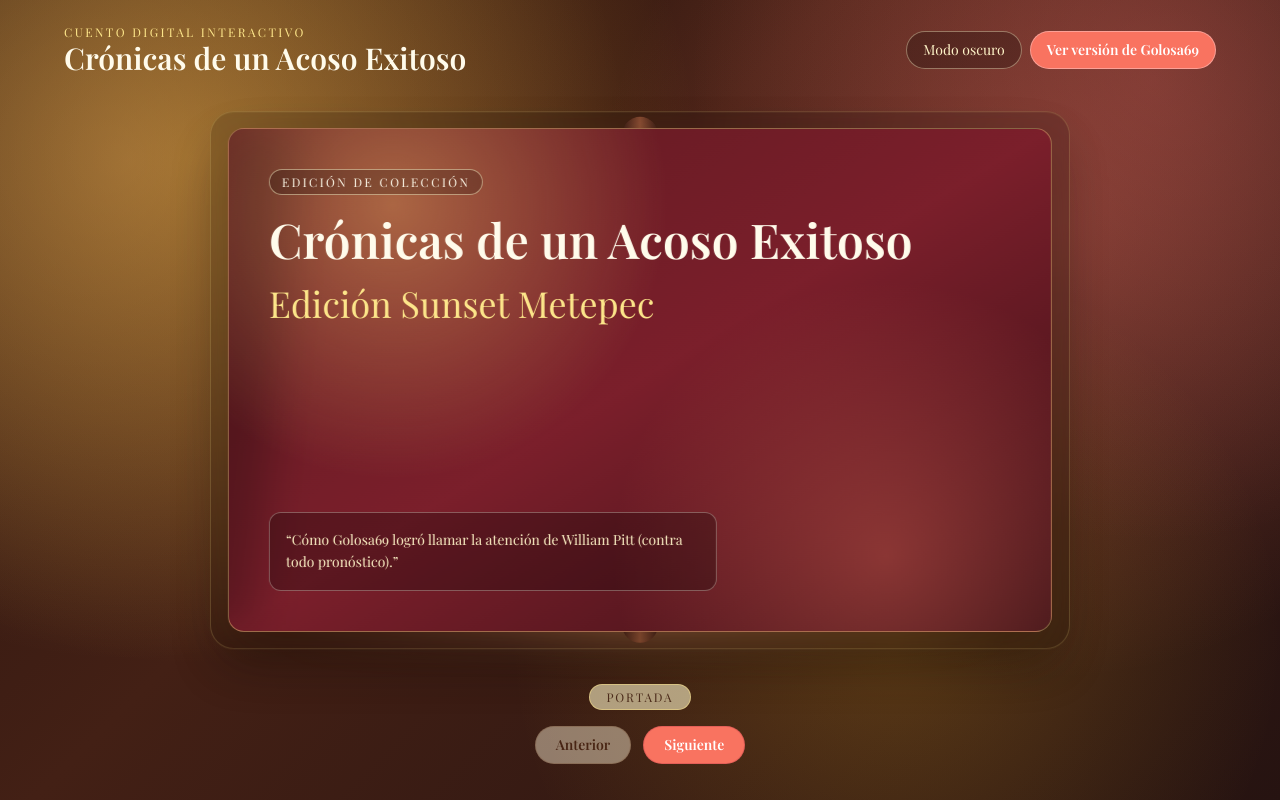
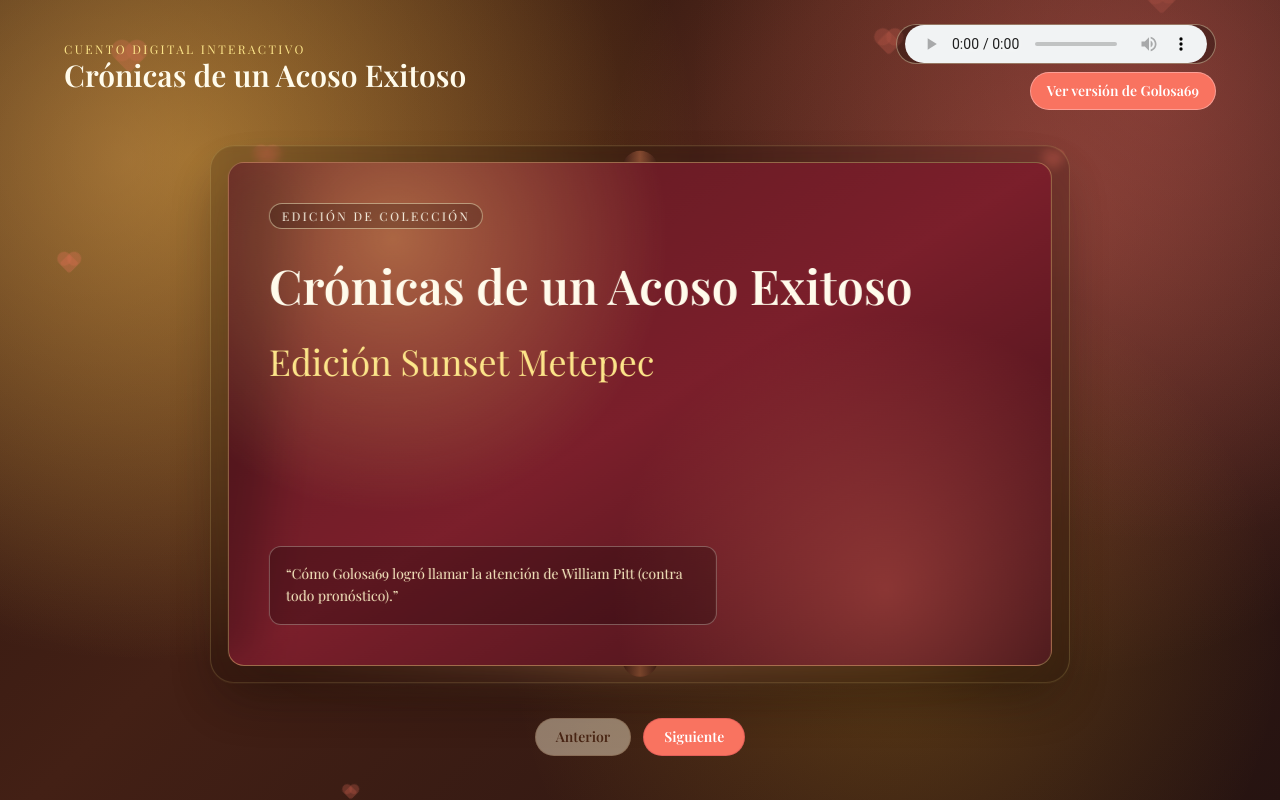
Before and after one commit to arturovk8-cell/web-amor-book, a Next.js app: page / in a window 1280 px wide. Built offline with nearby package versions, Linux system fonts and the light colour scheme.

Commit message:
Corrige error en animación3

```diff
--- a/app/globals.css
+++ b/app/globals.css
@@ -60,6 +60,180 @@ body {
   pointer-events: none;
 }
 
+.heart-rain {
+  position: absolute;
+  inset: 0;
+  z-index: 0;
+  overflow: hidden;
+  pointer-events: none;
+}
+
+.heart-drop {
+  --heart-size: 18px;
+  --duration: 14s;
+  --delay: 0s;
+  --drift: 0px;
+  position: absolute;
+  top: 110%;
+  left: 50%;
+  width: var(--heart-size);
+  height: var(--heart-size);
+  transform: translateX(-50%) rotate(-45deg);
+  border-radius: 3px;
+  background: rgba(249, 115, 96, 0.45);
+  opacity: 0;
+  animation: heart-rise var(--duration) linear infinite;
+  animation-delay: var(--delay);
+}
+
+.heart-drop::before,
+.heart-drop::after {
+  content: "";
+  position: absolute;
+  width: 100%;
+  height: 100%;
+  border-radius: 999px;
+  background: inherit;
+}
+
+.heart-drop::before {
+  top: -50%;
+  left: 0;
+}
+
+.heart-drop::after {
+  top: 0;
+  left: 50%;
+}
+
+.heart-drop:nth-child(1) {
+  left: 4%;
+  --heart-size: 14px;
+  --duration: 12s;
+  --delay: -2s;
+  --drift: 18px;
+}
+
+.heart-drop:nth-child(2) {
+  left: 11%;
+  --heart-size: 20px;
+  --duration: 15s;
+  --delay: -7s;
+  --drift: -26px;
+}
+
+.heart-drop:nth-child(3) {
+  left: 19%;
+  --heart-size: 16px;
+  --duration: 13s;
+  --delay: -4s;
+  --drift: 22px;
+}
+
+.heart-drop:nth-child(4) {
+  left: 27%;
+  --heart-size: 12px;
+  --duration: 10.5s;
+  --delay: -6s;
+  --drift: -14px;
+}
+
+.heart-drop:nth-child(5) {
+  left: 34%;
+  --heart-size: 18px;
+  --duration: 16s;
+  --delay: -3s;
+  --drift: 30px;
+}
+
+.heart-drop:nth-child(6) {
+  left: 41%;
+  --heart-size: 15px;
+  --duration: 12.8s;
+  --delay: -8s;
+  --drift: -20px;
+}
+
+.heart-drop:nth-child(7) {
+  left: 48%;
+  --heart-size: 22px;
+  --duration: 17s;
+  --delay: -10s;
+  --drift: 34px;
+}
+
+.heart-drop:nth-child(8) {
+  left: 56%;
+  --heart-size: 13px;
+  --duration: 11.4s;
+  --delay: -1s;
+  --drift: -16px;
+}
+
+.heart-drop:nth-child(9) {
+  left: 63%;
+  --heart-size: 19px;
+  --duration: 14.5s;
+  --delay: -9s;
+  --drift: 24px;
+}
+
+.heart-drop:nth-child(10) {
+  left: 70%;
+  --heart-size: 16px;
+  --duration: 12.4s;
+  --delay: -5s;
+  --drift: -18px;
+}
+
+.heart-drop:nth-child(11) {
+  left: 77%;
+  --heart-size: 21px;
+  --duration: 16.5s;
+  --delay: -12s;
+  --drift: 30px;
+}
+
+.heart-drop:nth-child(12) {
+  left: 83%;
+  --heart-size: 14px;
+  --duration: 11s;
+  --delay: -2.5s;
+  --drift: -22px;
+}
+
+.heart-drop:nth-child(13) {
+  left: 89%;
+  --heart-size: 17px;
+  --duration: 13.5s;
+  --delay: -6.5s;
+  --drift: 16px;
+}
+
+.heart-drop:nth-child(14) {
+  left: 94%;
+  --heart-size: 12px;
+  --duration: 10s;
+  --delay: -4.5s;
+  --drift: -12px;
+}
+
+.heart-drop:nth-child(15) {
+  left: 52%;
+  --heart-size: 15px;
+  --duration: 18s;
+  --delay: -11s;
+  --drift: -36px;
+}
+
+.heart-drop:nth-child(16) {
+  left: 24%;
+  --heart-size: 23px;
+  --duration: 19s;
+  --delay: -13s;
+  --drift: 40px;
+}
+
 .typewriter-caret {
   display: inline-block;
   margin-left: 4px;
@@ -68,6 +242,26 @@ body {
   background-color: currentColor;
   animation: blink 1s steps(1) infinite;
   vertical-align: bottom;
+}
+
+@keyframes heart-rise {
+  0% {
+    transform: translate3d(0, 0, 0) rotate(-45deg) scale(0.8);
+    opacity: 0;
+  }
+
+  12% {
+    opacity: 0.7;
+  }
+
+  80% {
+    opacity: 0.55;
+  }
+
+  100% {
+    transform: translate3d(var(--drift), -125vh, 0) rotate(-45deg) scale(1.12);
+    opacity: 0;
+  }
 }
 
 @keyframes blink {
@@ -81,3 +275,9 @@ body {
     opacity: 0;
   }
 }
+
+@media (prefers-reduced-motion: reduce) {
+  .heart-rain {
+    display: none;
+  }
+}
--- a/app/page.tsx
+++ b/app/page.tsx
@@ -4,14 +4,20 @@ import { useState } from "react";
 import { Book } from "@/components/Book";
 import { storyPages } from "@/data/pages";
 
+const floatingHearts = Array.from({ length: 16 });
+
 export default function Home() {
-  const [darkMode, setDarkMode] = useState(false);
   const [showGolosaVersion, setShowGolosaVersion] = useState(false);
 
   return (
-    <main className={darkMode ? "dark" : ""}>
+    <main>
       <section className="relative min-h-screen overflow-x-hidden px-4 py-6 text-[#2f1a0f] transition-colors sm:px-8 md:px-10">
-        <div className="absolute inset-0 bg-[radial-gradient(circle_at_10%_20%,rgba(253,186,116,0.32),transparent_38%),radial-gradient(circle_at_90%_10%,rgba(248,113,113,0.25),transparent_34%),radial-gradient(circle_at_70%_80%,rgba(251,191,36,0.2),transparent_35%)] dark:bg-[radial-gradient(circle_at_10%_20%,rgba(251,191,36,0.15),transparent_35%),radial-gradient(circle_at_90%_10%,rgba(251,146,60,0.18),transparent_30%),radial-gradient(circle_at_70%_80%,rgba(248,113,113,0.12),transparent_30%)]" />
+        <div className="absolute inset-0 bg-[radial-gradient(circle_at_10%_20%,rgba(253,186,116,0.32),transparent_38%),radial-gradient(circle_at_90%_10%,rgba(248,113,113,0.25),transparent_34%),radial-gradient(circle_at_70%_80%,rgba(251,191,36,0.2),transparent_35%)]" />
+        <div className="heart-rain" aria-hidden="true">
+          {floatingHearts.map((_, index) => (
+            <span key={`heart-${index}`} className="heart-drop" />
+          ))}
+        </div>
         <div className="relative z-10 mx-auto flex w-full max-w-6xl flex-col gap-6">
           <header className="flex flex-wrap items-center justify-between gap-3">
             <div>
@@ -22,14 +28,15 @@ export default function Home() {
                 Crónicas de un Acoso Exitoso
               </h1>
             </div>
-            <div className="flex gap-2">
-              <button
-                type="button"
-                onClick={() => setDarkMode((prev) => !prev)}
-                className="rounded-full border border-amber-100/40 bg-black/25 px-4 py-2 text-sm text-amber-100 transition hover:bg-black/35"
+            <div className="ml-auto flex w-full flex-col items-end gap-2 sm:w-auto">
+              <audio
+                controls
+                preload="metadata"
+                className="h-10 w-[320px] max-w-full rounded-full border border-amber-100/40 bg-black/30 px-2"
               >
-                {darkMode ? "Modo claro" : "Modo oscuro"}
-              </button>
+                <source src="/audio/amarte-es-un-placer.mp3" type="audio/mpeg" />
+                Tu navegador no soporta audio MP3.
+              </audio>
               <button
                 type="button"
                 onClick={() => setShowGolosaVersion(true)}
@@ -46,8 +53,8 @@ export default function Home() {
 
       {showGolosaVersion ? (
         <div className="fixed inset-0 z-40 flex items-center justify-center bg-black/60 p-4">
-          <div className="w-full max-w-lg rounded-2xl border border-amber-100/30 bg-[#fff5e6] p-6 text-[#3a1d0f] shadow-2xl dark:bg-[#2d1c16] dark:text-amber-50">
-            <p className="font-[var(--font-special-elite)] text-xs uppercase tracking-[0.2em] text-[#7b1f2b] dark:text-amber-200">
+          <div className="w-full max-w-lg rounded-2xl border border-amber-100/30 bg-[#fff5e6] p-6 text-[#3a1d0f] shadow-2xl">
+            <p className="font-[var(--font-special-elite)] text-xs uppercase tracking-[0.2em] text-[#7b1f2b]">
               Archivo secreto
             </p>
             <h2 className="mt-2 text-2xl font-semibold">Versión de Golosa69 (placeholder)</h2>
--- a/components/Book.tsx
+++ b/components/Book.tsx
@@ -1,7 +1,7 @@
 "use client";
 
 import { AnimatePresence, motion } from "framer-motion";
-import { useMemo, useState } from "react";
+import { useState } from "react";
 import { bookMeta, type StoryPage } from "@/data/pages";
 import { Controls } from "./Controls";
 import { Cover } from "./Cover";
@@ -19,12 +19,6 @@ export function Book({ pages }: BookProps) {
 
   const canPrev = currentIndex > 0;
   const canNext = currentIndex < totalPages - 1;
-
-  const currentLabel = useMemo(() => {
-    if (currentIndex === 0) return "Portada";
-    if (currentIndex === totalPages - 1) return "Contraportada";
-    return `Página ${currentIndex} de ${pages.length}`;
-  }, [currentIndex, pages.length, totalPages]);
 
   const next = () => {
     if (!canNext) return;
@@ -88,7 +82,6 @@ export function Book({ pages }: BookProps) {
           onNext={next}
           canPrev={canPrev}
           canNext={canNext}
-          currentLabel={currentLabel}
         />
       </div>
     </div>
--- a/components/Controls.tsx
+++ b/components/Controls.tsx
@@ -3,27 +3,22 @@ type ControlsProps = {
   onNext: () => void;
   canPrev: boolean;
   canNext: boolean;
-  currentLabel: string;
 };
 
 export function Controls({
   onPrev,
   onNext,
   canPrev,
-  canNext,
-  currentLabel
+  canNext
 }: ControlsProps) {
   return (
-    <div className="flex w-full flex-col items-center gap-4">
-      <p className="rounded-full border border-amber-200/50 bg-amber-100/60 px-4 py-1 text-xs uppercase tracking-[0.16em] text-[#4b2b1a] dark:border-amber-400/30 dark:bg-[#2f1f18]/70 dark:text-amber-100">
-        {currentLabel}
-      </p>
+    <div className="flex w-full items-center justify-center">
       <div className="flex items-center gap-3">
         <button
           type="button"
           onClick={onPrev}
           disabled={!canPrev}
-          className="rounded-full border border-amber-800/20 bg-[#fff2d4] px-5 py-2 text-sm font-semibold text-[#582d16] transition hover:-translate-y-0.5 hover:bg-[#ffe9be] disabled:cursor-not-allowed disabled:opacity-45 dark:border-amber-200/25 dark:bg-[#38231a] dark:text-amber-100 dark:hover:bg-[#492d21]"
+          className="rounded-full border border-amber-800/20 bg-[#fff2d4] px-5 py-2 text-sm font-semibold text-[#582d16] transition hover:-translate-y-0.5 hover:bg-[#ffe9be] disabled:cursor-not-allowed disabled:opacity-45"
         >
           Anterior
         </button>
--- a/components/Cover.tsx
+++ b/components/Cover.tsx
@@ -26,10 +26,10 @@ export function Cover({
       <div className="absolute -left-8 top-0 h-full w-20 rotate-6 bg-black/25 blur-xl" />
       <div className="absolute inset-0 bg-[radial-gradient(circle_at_20%_15%,rgba(255,193,107,0.45),transparent_35%),radial-gradient(circle_at_80%_85%,rgba(249,115,96,0.35),transparent_35%)]" />
 
-      <div className="relative flex h-full flex-col justify-between p-7 md:p-10">
+      <div className="relative flex h-full flex-col justify-between gap-8 p-7 md:gap-12 md:p-10">
         {isFront ? (
           <>
-            <div className="space-y-5">
+            <div className="space-y-7 md:space-y-8">
               <p className="w-fit rounded-full border border-amber-100/50 bg-black/20 px-3 py-1 text-xs uppercase tracking-[0.2em]">
                 Edición de colección
               </p>
@@ -43,7 +43,7 @@ export function Cover({
               ) : null}
             </div>
             {smallText ? (
-              <p className="max-w-md rounded-xl border border-amber-50/30 bg-black/25 p-4 text-sm leading-relaxed text-amber-100">
+              <p className="mt-4 max-w-md rounded-xl border border-amber-50/30 bg-black/25 p-4 text-sm leading-relaxed text-amber-100 md:mt-6">
                 {smallText}
               </p>
             ) : null}
--- a/components/Page.tsx
+++ b/components/Page.tsx
@@ -38,7 +38,7 @@ export function Page({ page }: PageProps) {
   const paragraphs = useMemo(() => page.text.split("\n\n"), [page.text]);
 
   return (
-    <article className="paper-texture relative h-full w-full overflow-hidden rounded-2xl border border-amber-900/10 p-6 shadow-paper dark:border-amber-100/10 md:p-8">
+    <article className="paper-texture relative h-full w-full overflow-hidden rounded-2xl border border-amber-900/10 p-7 shadow-paper dark:border-amber-100/10 md:p-10">
       <div className="absolute right-4 top-4 -rotate-2 rounded-md border border-[#7b1f2b]/20 bg-[#ffe0b7] px-3 py-1 font-[var(--font-special-elite)] text-xs uppercase tracking-[0.15em] text-[#7b1f2b] dark:border-amber-200/20 dark:bg-[#493125] dark:text-amber-100">
         {page.stamp}
       </div>
@@ -47,12 +47,12 @@ export function Page({ page }: PageProps) {
         {page.note}
       </aside>
 
-      <div className="relative z-10 flex h-full flex-col gap-5 md:flex-row">
-        <div className="w-full space-y-4 md:w-3/5">
+      <div className="relative z-10 flex h-full flex-col gap-8 md:gap-10 md:flex-row">
+        <div className="w-full space-y-7 md:w-3/5">
           <h3 className="max-w-xl text-3xl font-semibold leading-tight text-[#531a1e] dark:text-rose-100">
             {page.title}
           </h3>
-          <div className="space-y-3 text-base leading-relaxed text-[#3b2518] dark:text-amber-100/90">
+          <div className="space-y-5 text-base leading-relaxed text-[#3b2518] dark:text-amber-100/90">
             {paragraphs.map((paragraph, index) => (
               <p key={`${page.title}-paragraph-${index}`} className="whitespace-pre-line">
                 {paragraph}
```
Also changed, not shown: 2 other files (tests, documents, lock files or other folders).
